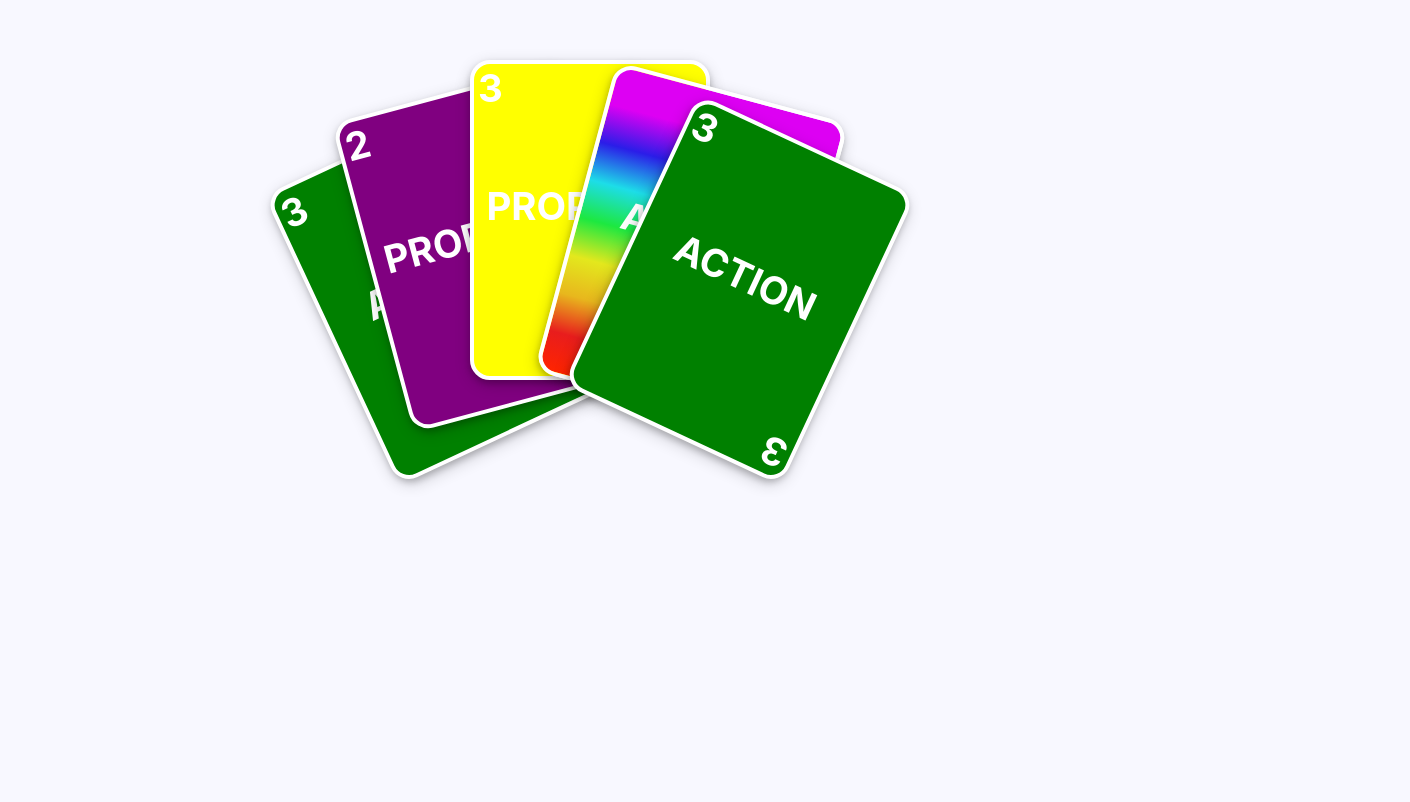
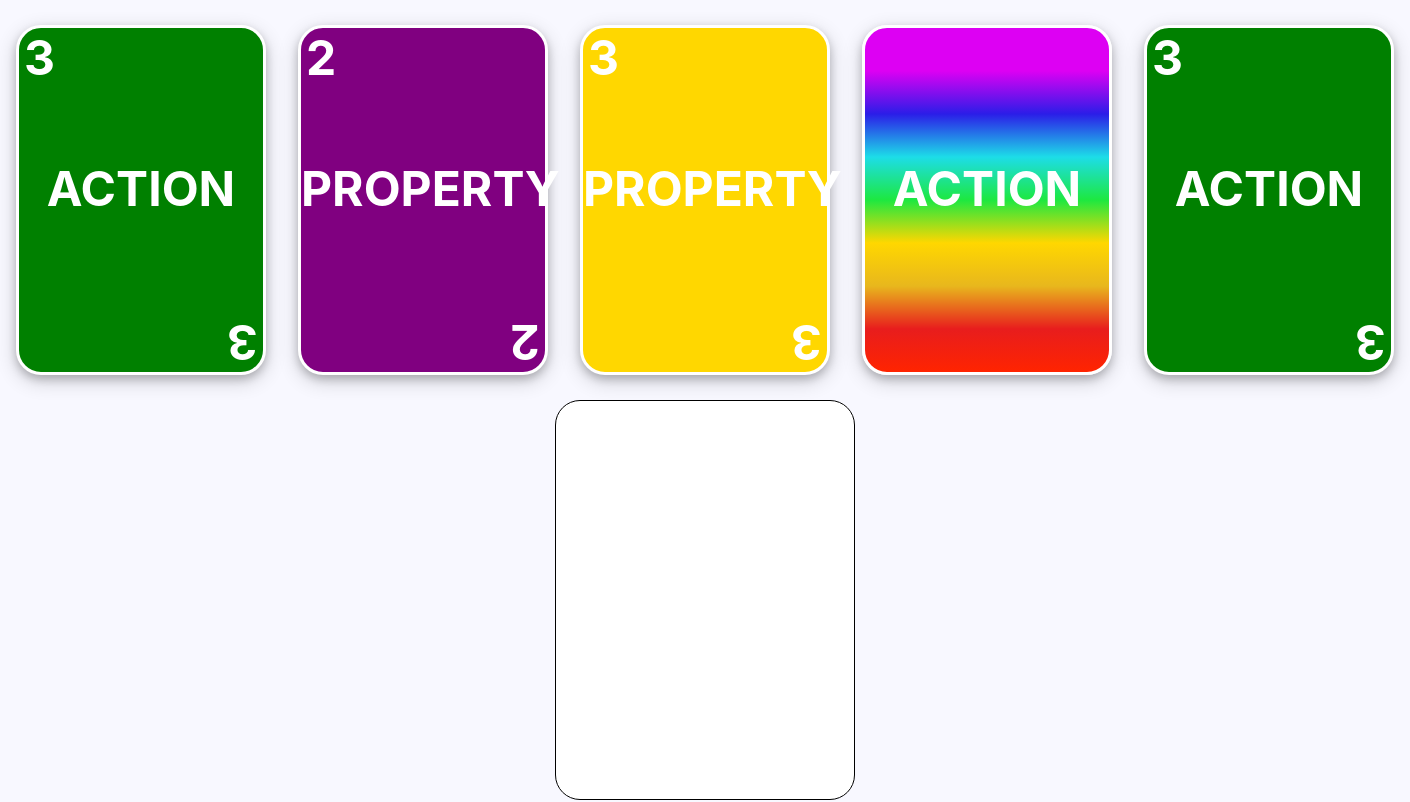
Before and after one commit to GCodeON/monopoly-deal, a Nuxt app: page / in a window 1280 px wide. Shown: the top 802 px of the page, 1410 px wide, since content can reach past the window. Built offline with nearby package versions, Linux system fonts and the light colour scheme.

Commit message:
removed stack fanout

```diff
--- a/assets/scss/global.scss
+++ b/assets/scss/global.scss
@@ -28,9 +28,9 @@
     background-color : mediumslateblue;
 }
 .yellow {
-    background-color : yellow;
+    background-color : gold;
     &.red {
-        background-image:  linear-gradient(180deg, red, yellow);
+        background-image:  linear-gradient(180deg, red, gold);
     }
 }
 .blue {
@@ -60,7 +60,7 @@
     }
 }
 .rainbow {
-    background-image:  linear-gradient(0deg, #ff2400, #e81d1d, #e8b71d, #e3e81d, #1de840, #1ddde8, #2b1de8, #dd00f3, #dd00f3);;
+    background-image:  linear-gradient(0deg, #ff2400, #e81d1d, #e8b71d, gold, #1de840, #1ddde8, #2b1de8, #dd00f3, #dd00f3);;
 }
 
 html, body, #app {
--- a/components/Deck.vue
+++ b/components/Deck.vue
@@ -1,19 +1,7 @@
 <template>
-    <div class="deck">
-      <!-- <div class="card"
-        v-for="(card, index) in cards"
-        :class="card.color"
-        :key="`key-${index}`">
-        <span class="corner top">
-          {{ card.value}}
-        </span>
-        <span class="number">
-          {{ card.type }}
-        </span>
-        <span class="corner bottom">
-          {{ card.value }}
-        </span>
-      </div> -->
+    <div class="deck" @click="draw">
+      <div class="stack">
+      </div>
     </div>
 </template>
 
@@ -39,53 +27,23 @@ export default {
 
   },
   methods: {
-
+    ...mapActions([
+        'draw'
+    ]),
   }
 };
 </script>
 
 <style lang="scss" scoped>
   .deck {
-    margin-left: 30px;
-    padding-top: 30px;
-    position: relative;
-    display: inline-block;
+    position         : relative;
+    margin           : 0 auto;
+    display          : flex;
+    background-color : white;
+    border           : 1px solid black;
+    border-radius    : 25px;
+    width            : 300px;
+    height           : 400px;
   }
-//   .card {
-//     width         : 75px;
-//     height        : 100px;
-//     float         : left;
-//     margin-right  : 5px;
-//     margin-bottom : 5px;
-//     border-radius : 2px;
-//     position      : relative;
-//     border        : 1px solid black;
-//     box-shadow    : 2px 3px 5px 0 rgba(0,0,0,.2);
-
-//     .corner {
-//       width   : 100%;
-//       display : block;
-//     }
-
-//     .top {
-//       text-align   : left;
-//       padding-left : 5px;
-//     }
-
-//     .bottom {
-//       position     : absolute;
-//       bottom       : 0px;
-//       text-align   : left;
-//       transform    : rotate(180deg);
-//       padding-left : 5px;
-//     }
-
-//     .number {
-//       width      : 100%;
-//       position   : absolute;
-//       top        : 38%;
-//       text-align : center;
-//     }
-// }
 
 </style>
--- a/components/Hand.vue
+++ b/components/Hand.vue
@@ -59,34 +59,26 @@ export default {
 	}
 
 	.stack {
-		margin    : 20px auto;
-		width     : 400px;
-		padding   : 0;
-		position  : relative;
-		max-width : 100%;
-
+		display: flex;
 		.card {
-			max-width          : 100%;
-			width              : 300px;
-			position           : absolute;
-			top                : 0;
-			left               : 0;
-			-webkit-transition : all 0.3s;
-			transition         : all 0.3s;
-			border             : 5px solid white;
-			height             : 400px;
-			border-radius      : 25px;
-			box-shadow         : 0 4px 8px 0 rgba(0, 0, 0, 0.2), 0 6px 20px 0 rgba(0, 0, 0, 0.19);
-			transition         : all 0.7s;
+			height        : 350px;
+			width         : 250px;
+			position      : relative;
+			transition    : all 0.3s;
+			border        : 3px solid white;
+			border-radius : 25px;
+			box-shadow    : 0 4px 8px 0 rgba(0, 0, 0, 0.2), 0 6px 20px 0 rgba(0, 0, 0, 0.19);
+			transition    : all 0.7s;
+			margin: 0 1em;
 			&:hover {
 				z-index: 10;
 				transform: scale(1.2) !important;
 			}
 
 
-			&:last-child {
-				position: relative;
-			}
+			// &:last-child {
+			// 	position: relative;
+			// }
 
 			.corner {
 				width   : 100%;
@@ -127,31 +119,31 @@ export default {
 
 
 
-	/* Fan out */
-	.stack-fanout .card:first-child,
-	.stack-fanout .card:nth-child(2) {
-		transform: scale(0.8);
-	}
+	// /* Fan out */
+	// .stack-fanout .card:first-child,
+	// .stack-fanout .card:nth-child(2) {
+	// 	transform: scale(0.8);
+	// }
 
-	.stack-fanout.active .card:nth-child(3) {
-		transform: scale(0.9);
-	}
+	// .stack-fanout.active .card:nth-child(3) {
+	// 	transform: scale(0.9);
+	// }
 
-	.stack-fanout.active .card:first-child {
-		transform: rotate(-25deg) translateX(-55%) scale(0.8);
-	}
+	// .stack-fanout.active .card:first-child {
+	// 	transform: rotate(-25deg) translateX(-55%) scale(0.8);
+	// }
 
-	.stack-fanout.active .card:nth-child(2) {
-		transform: rotate(-15deg) translateX(-35%) scale(0.8);
-	}
-	.stack-fanout.active .card:nth-child(3) {
-		transform: rotate(0deg) translateX(0%) scale(0.8);
-	}
+	// .stack-fanout.active .card:nth-child(2) {
+	// 	transform: rotate(-15deg) translateX(-35%) scale(0.8);
+	// }
+	// .stack-fanout.active .card:nth-child(3) {
+	// 	transform: rotate(0deg) translateX(0%) scale(0.8);
+	// }
 
-	.stack-fanout.active .card:nth-child(4) {
-		transform: rotate(15deg) translateX(35%) scale(0.8);
-	}
-	.stack-fanout.active .card:nth-child(5) {
-		transform: rotate(25deg) translateX(55%) scale(0.8);
-	}
+	// .stack-fanout.active .card:nth-child(4) {
+	// 	transform: rotate(15deg) translateX(35%) scale(0.8);
+	// }
+	// .stack-fanout.active .card:nth-child(5) {
+	// 	transform: rotate(25deg) translateX(55%) scale(0.8);
+	// }
 </style>
--- a/pages/index.vue
+++ b/pages/index.vue
@@ -38,7 +38,7 @@ export default {
       'shuffle',
       'deal',
       'draw'
-    ])
+	])
   }
 };
 </script>
--- a/store/index.js
+++ b/store/index.js
@@ -714,8 +714,8 @@ export const mutations = {
            state.player2.hand.push(state.deck.pop());
         }
     },
-    draw(state, player, num) {
-        player.hand.push(state.deck.slice(-num))
+    draw(state) {
+        state.player1.hand.push(state.deck.pop());
     }
 }
 
@@ -726,5 +726,8 @@ export const actions = {
    deal(context) {
         context.commit('initialDeal');
     },
+    draw(context) {
+        context.commit('draw');
+    },
 
 }
```
